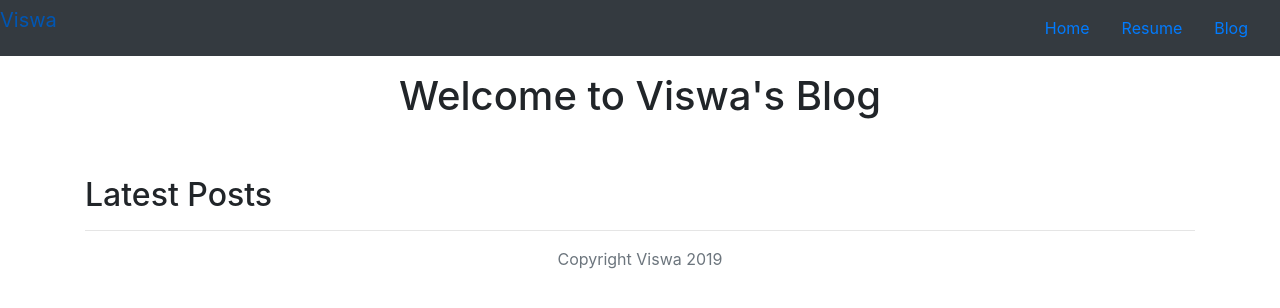
After one commit to gv-chaitanya8/portfolio-project, a Django app: page /blog/ in a window 1280 px wide. The commit adds this page. Shown: the top 308 px of the page. Run offline with Django 3.2, Linux system fonts and the light colour scheme; data that the repository does not hold is empty; some libraries are stand-ins or nearby versions.

Commit message:
Added blog functionality and it is up and running

```diff
--- /dev/null
+++ b/blog/templates/blog/allblogs.html
@@ -0,0 +1,79 @@
+
+<!doctype html>
+<html lang="en">
+        {% load staticfiles %}
+  <head>
+    <meta charset="utf-8">
+    <meta name="viewport" content="width=device-width, initial-scale=1, shrink-to-fit=no">
+    <meta name="description" content="">
+    <meta name="author" content="Mark Otto, Jacob Thornton, and Bootstrap contributors">
+    <meta name="generator" content="Jekyll v3.8.5">
+    <title>Viswa's Blog</title>
+
+    <link rel="canonical" href="https://getbootstrap.com/docs/4.3/examples/album/">
+
+
+    <!-- Bootstrap core CSS -->
+<link rel="stylesheet" href="https://stackpath.bootstrapcdn.com/bootstrap/4.3.1/css/bootstrap.min.css" integrity="sha384-ggOyR0iXCbMQv3Xipma34MD+dH/1fQ784/j6cY/iJTQUOhcWr7x9JvoRxT2MZw1T" crossorigin="anonymous">
+
+
+    <style>
+      .bd-placeholder-img {
+        font-size: 1.125rem;
+        text-anchor: middle;
+        -webkit-user-select: none;
+        -moz-user-select: none;
+        -ms-user-select: none;
+        user-select: none;
+      }
+
+      @media (min-width: 768px) {
+        .bd-placeholder-img-lg {
+          font-size: 3.5rem;
+        }
+      }
+    </style>
+    <!-- Custom styles for this template -->
+    <link href="album.css" rel="stylesheet">
+  </head>
+  <body>
+    <header>
+            <nav class="nav bg-dark">
+                    <a class="navbar-brand" href="{% url 'home' %}">Viswa</a>
+                    <div class="navbar ml-auto">
+                            <a class="nav-item nav-link" href="{% url 'home' %}">Home</a>
+                            <a class="nav-item nav-link" href="{% static 'froknowsphoto_guide-1.pdf' %}">Resume</a>
+                            <a class="nav-item nav-link active" href="{% url 'allblogs' %}">Blog</a>
+                    </div>
+                </nav>
+</header>
+
+<main role="main">
+    <div class="container">
+        <h1 class="text-center pt-3">Welcome to Viswa's Blog</h1>
+        <br />
+        <br />
+        <h2>Latest Posts</h2><hr />
+
+        {% for blog in blogs.all %}
+            <a href="{% url 'detail' blog.id  %}"><h3>{{ blog.title }}</h3></a>
+            {{ blog.pub_date_pretty }}
+            <br>
+            <img class="img-fluid" src="{{ blog.image.url }}" height=200 width=200 alt="">
+            <br>
+            <p>{{ blog.summary }}...</p>
+        {% endfor %}
+
+    </div>
+</main>
+
+<footer class="text-muted">
+    <div class="container text-center">
+        <P>Copyright Viswa {% now "Y" %}</P>
+    </div>
+</footer>
+<script src="https://code.jquery.com/jquery-3.3.1.slim.min.js" integrity="sha384-q8i/X+965DzO0rT7abK41JStQIAqVgRVzpbzo5smXKp4YfRvH+8abtTE1Pi6jizo" crossorigin="anonymous"></script>
+<script src="https://cdnjs.cloudflare.com/ajax/libs/popper.js/1.14.7/umd/popper.min.js" integrity="sha384-UO2eT0CpHqdSJQ6hJty5KVphtPhzWj9WO1clHTMGa3JDZwrnQq4sF86dIHNDz0W1" crossorigin="anonymous"></script>
+<script src="https://stackpath.bootstrapcdn.com/bootstrap/4.3.1/js/bootstrap.min.js" integrity="sha384-JjSmVgyd0p3pXB1rRibZUAYoIIy6OrQ6VrjIEaFf/nJGzIxFDsf4x0xIM+B07jRM" crossorigin="anonymous"></script>
+</body>
+</html>
--- /dev/null
+++ b/blog/urls.py
@@ -0,0 +1,8 @@
+from django.urls import path
+
+from . import views
+
+urlpatterns = [
+    path('', views.allblogs, name='allblogs'),
+    path('<int:blog_id>/', views.detail, name="detail"),
+]
--- a/blog/views.py
+++ b/blog/views.py
@@ -1,3 +1,11 @@
-from django.shortcuts import render
+from django.shortcuts import render, get_object_or_404
 
-# Create your views here.
+from .models import Blog
+
+def allblogs(request):
+    blogs = Blog.objects
+    return render(request, 'blog/allblogs.html', {"blogs": blogs})
+
+def detail(request, blog_id):
+    blog = get_object_or_404(Blog, pk=blog_id)
+    return render(request, 'blog/detail.html', {"blog":blog})
--- a/portfolio/settings.py
+++ b/portfolio/settings.py
@@ -123,8 +123,12 @@ USE_TZ = True
 # Static files (CSS, JavaScript, Images)
 # https://docs.djangoproject.com/en/2.2/howto/static-files/
 
+STATICFILES_DIRS = [
+    os.path.join(BASE_DIR, 'portfolio/static')
+]
+
+STATIC_ROOT = os.path.join(BASE_DIR, 'static')
 STATIC_URL = '/static/'
 
 MEDIA_ROOT = os.path.join(BASE_DIR, 'media')
-
 MEDIA_URL = '/media/'
--- a/portfolio/urls.py
+++ b/portfolio/urls.py
@@ -1,20 +1,5 @@
-"""portfolio URL Configuration
-
-The `urlpatterns` list routes URLs to views. For more information please see:
-    https://docs.djangoproject.com/en/2.2/topics/http/urls/
-Examples:
-Function views
-    1. Add an import:  from my_app import views
-    2. Add a URL to urlpatterns:  path('', views.home, name='home')
-Class-based views
-    1. Add an import:  from other_app.views import Home
-    2. Add a URL to urlpatterns:  path('', Home.as_view(), name='home')
-Including another URLconf
-    1. Import the include() function: from django.urls import include, path
-    2. Add a URL to urlpatterns:  path('blog/', include('blog.urls'))
-"""
 from django.contrib import admin
-from django.urls import path
+from django.urls import path, include
 from django.conf import settings
 from django.conf.urls.static import static
 import jobs.views
@@ -22,4 +7,5 @@ import jobs.views
 urlpatterns = [
     path('admin/', admin.site.urls),
     path('', jobs.views.home, name='home'),
+    path('blog/', include('blog.urls')),
 ] + static(settings.MEDIA_URL, document_root=settings.MEDIA_ROOT)
```
Also changed, not shown: blog/models.py (+9 -0 lines), blog/templates/blog/detail.html (added, +73 -0 lines), jobs/templates/jobs/home.html (+8 -6 lines), portfolio/static/IMG_31501.jpg (added), 1 other file.
